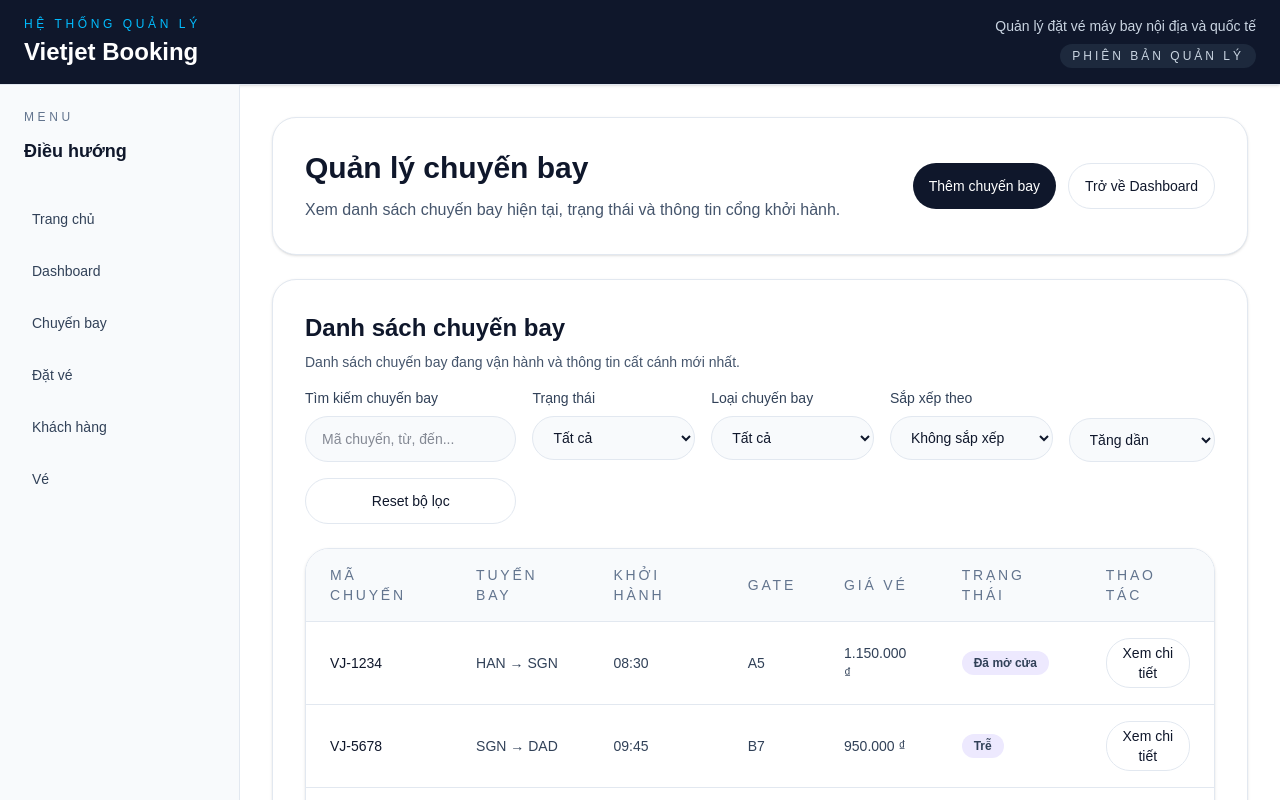
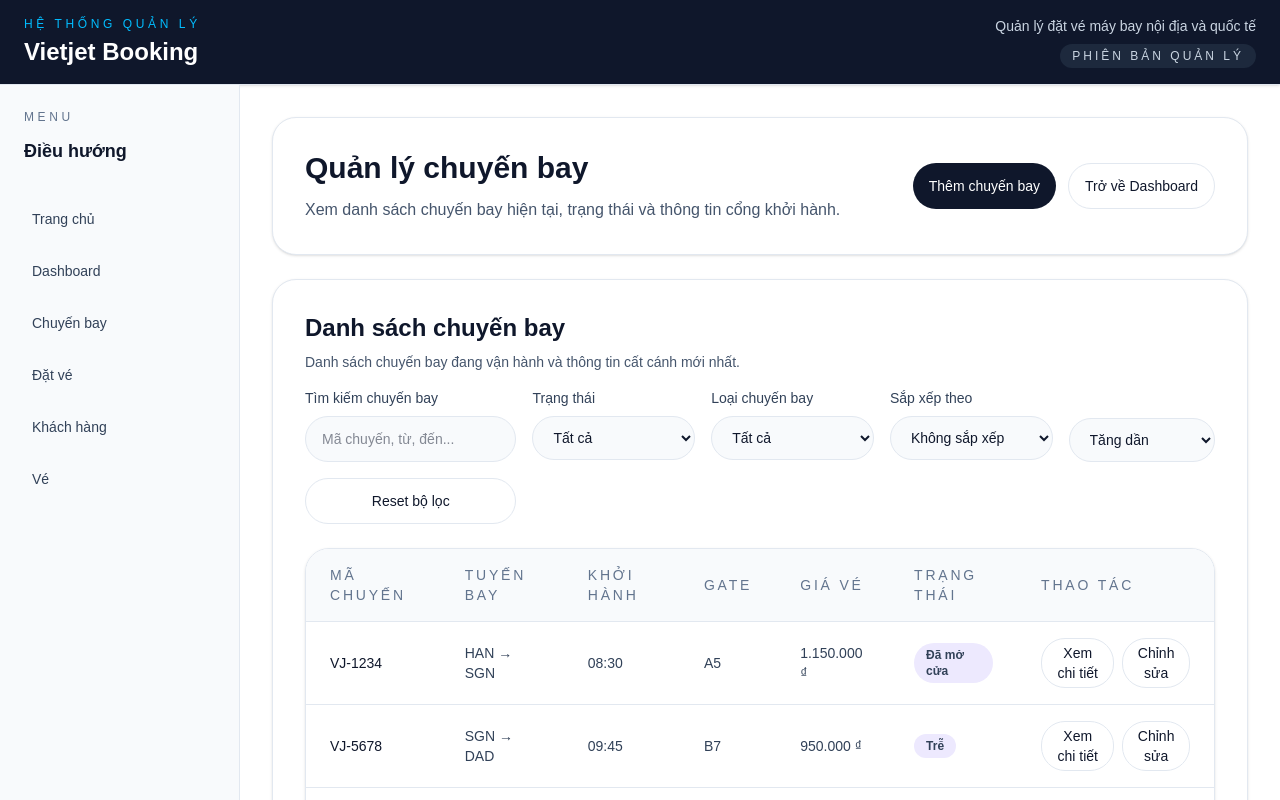
Before and after one commit to TranThiKimNghi/vietjet-agency, a Next.js app: page /dashboard/flights in a window 1280 px wide. Shown: the top 800 px of the page. Built offline with nearby package versions, Linux system fonts and the light colour scheme.

Commit message:
feat: add edit flight feature

```diff
--- a/app/dashboard/flights/page.tsx
+++ b/app/dashboard/flights/page.tsx
@@ -35,6 +35,7 @@
   const [isModalOpen, setIsModalOpen] = useState(false);
   const [isAddOpen, setIsAddOpen] = useState(false);
   const [flights, setFlights] = useState<Flight[]>(() => [...flightList]);
+  const [editingFlight, setEditingFlight] = useState<Flight | null>(null);
   const [currentPage, setCurrentPage] = useState(1);
   const pageSize = 5;
 
@@ -260,6 +261,10 @@
                                 setSelectedFlight(f);
                                 setIsModalOpen(true);
                               }}
+                              onEdit={(f) => {
+                                setEditingFlight(f);
+                                setIsAddOpen(true);
+                              }}
                             />
                           ))}
                   </tbody>
@@ -328,10 +333,21 @@
       </section>
       {isAddOpen && (
         <AddFlightModal
-          onClose={() => setIsAddOpen(false)}
+          initialFlight={editingFlight ?? null}
+          onClose={() => {
+            setIsAddOpen(false);
+            setEditingFlight(null);
+          }}
           onAdd={(f) => {
-            setFlights((s) => [f, ...s]);
-            setCurrentPage(1);
+            if (editingFlight) {
+              // update existing
+              setFlights((s) => s.map((it) => (it.flightCode === editingFlight.flightCode ? f : it)));
+            } else {
+              // add new
+              setFlights((s) => [f, ...s]);
+              setCurrentPage(1);
+            }
+            setEditingFlight(null);
           }}
         />
       )}
--- a/components/AddFlightModal.tsx
+++ b/components/AddFlightModal.tsx
@@ -4,17 +4,19 @@
 export default function AddFlightModal({
   onClose,
   onAdd,
+  initialFlight,
 }: {
   onClose: () => void;
   onAdd: (flight: Flight) => void;
+  initialFlight?: Flight | null;
 }) {
-  const [flightCode, setFlightCode] = useState('');
-  const [route, setRoute] = useState('');
-  const [departureTime, setDepartureTime] = useState('');
-  const [gate, setGate] = useState('');
-  const [status, setStatus] = useState<'Đã mở cửa' | 'Trễ' | 'Đã đóng cửa' | 'Giờ cất cánh' | 'Sắp khởi hành'>('Sắp khởi hành');
-  const [flightType, setFlightType] = useState<'Nội địa' | 'Quốc tế'>('Nội địa');
-  const [price, setPrice] = useState<number | ''>('');
+  const [flightCode, setFlightCode] = useState(initialFlight?.flightCode ?? '');
+  const [route, setRoute] = useState(initialFlight?.route ?? '');
+  const [departureTime, setDepartureTime] = useState(initialFlight?.departureTime ?? '');
+  const [gate, setGate] = useState(initialFlight?.gate ?? '');
+  const [status, setStatus] = useState<'Đã mở cửa' | 'Trễ' | 'Đã đóng cửa' | 'Giờ cất cánh' | 'Sắp khởi hành'>(initialFlight?.status ?? 'Sắp khởi hành');
+  const [flightType, setFlightType] = useState<'Nội địa' | 'Quốc tế'>(initialFlight?.flightType ?? 'Nội địa');
+  const [price, setPrice] = useState<number | ''>(initialFlight?.price ?? '');
   const [error, setError] = useState('');
 
   function handleSubmit(e: React.FormEvent) {
--- a/components/dashboard/FlightRow.tsx
+++ b/components/dashboard/FlightRow.tsx
@@ -3,10 +3,12 @@
 export default function FlightRow({
   flight,
   onOpen,
+  onEdit,
   showActions,
 }: {
   flight: Flight;
   onOpen?: (f: Flight) => void;
+  onEdit?: (f: Flight) => void;
   showActions?: boolean;
 }) {
   return (
@@ -23,6 +25,7 @@
       </td>
       {showActions ? (
         <td className="px-6 py-4 text-right">
+          <div className="flex items-center justify-end gap-2">
             <button
               onClick={(e) => {
                 e.stopPropagation();
@@ -32,6 +35,17 @@
             >
               Xem chi tiết
             </button>
+
+            <button
+              onClick={(e) => {
+                e.stopPropagation();
+                onEdit?.(flight);
+              }}
+              className="inline-flex items-center gap-2 rounded-3xl border border-slate-200 bg-white px-3 py-1 text-sm font-medium text-slate-900 hover:bg-slate-50"
+            >
+              Chỉnh sửa
+            </button>
+          </div>
         </td>
       ) : null}
     </tr>
```
Lines whose indentation alone changed are shown as unchanged.
